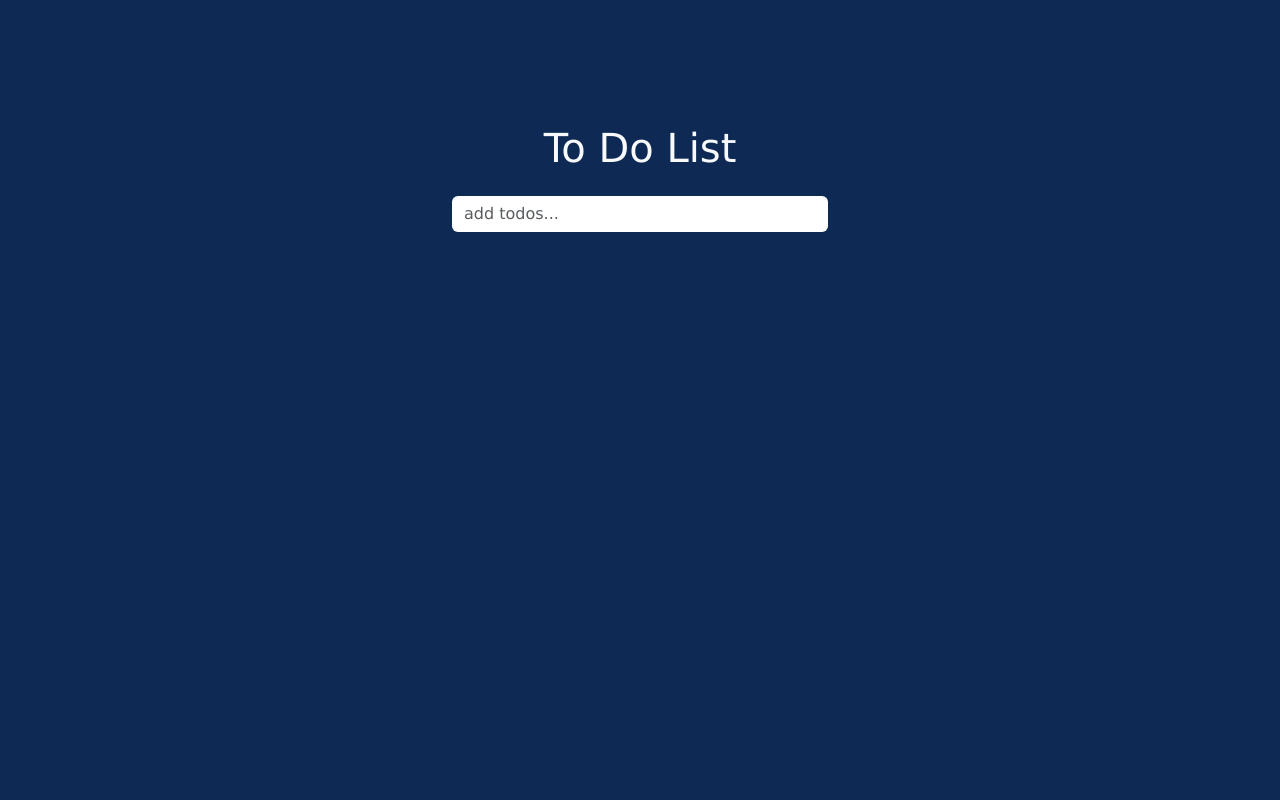
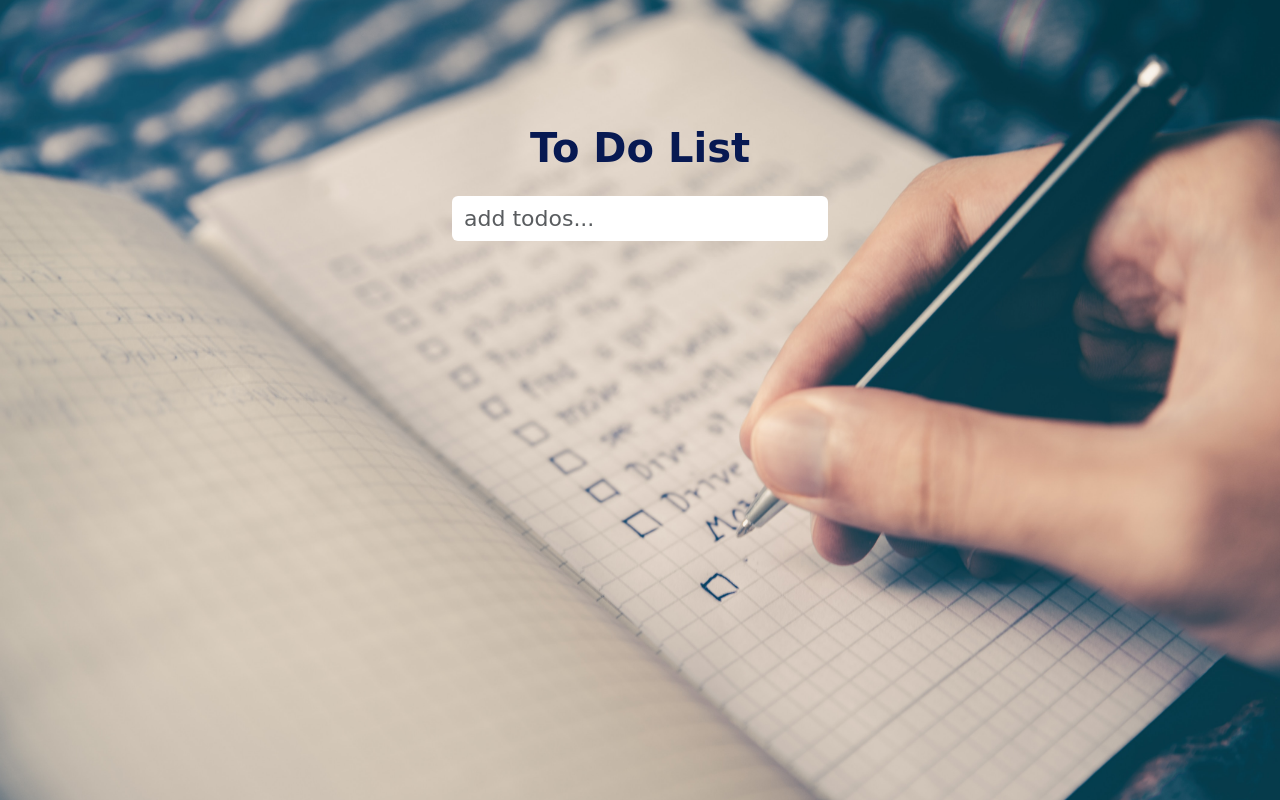
Before and after one commit to andbudha/javascript_todolist, a plain HTML site: page index.html in a window 1280 px wide. Drawn offline with nearby package versions, Linux system fonts and the light colour scheme; a web font is replaced by a local one.

Commit message:
list updated/new background/checkbox added

```diff
--- a/app.js
+++ b/app.js
@@ -41,6 +41,7 @@ const getTasksFromStorage = () => {
 const generateTaskTemplate = (taskTitle) => {
     const newTask = `
             <li class=" text-light list-group-item d-flex justify-content-between align-items-center">
+            <input type="checkbox" class="checkbox">
                 <span>${taskTitle}</span>
                 <i class="far fa-trash-alt delete"></i>
             </li>
--- a/index.html
+++ b/index.html
@@ -4,6 +4,10 @@
 <head>
     <meta charset="UTF-8">
     <meta name="viewport" content="width=device-width, initial-scale=1.0">
+    <link rel="preconnect" href="https://fonts.googleapis.com">
+    <link rel="preconnect" href="https://fonts.gstatic.com" crossorigin>
+    <link href="https://fonts.googleapis.com/css2?family=Edu+SA+Beginner:wght@400;500;600;700&display=swap"
+        rel="stylesheet">
     <link href="https://cdn.jsdelivr.net/npm/bootstrap@5.3.0/dist/css/bootstrap.min.css" rel="stylesheet"
         integrity="sha384-9ndCyUaIbzAi2FUVXJi0CjmCapSmO7SnpJef0486qhLnuZ2cdeRhO02iuK6FUUVM" crossorigin="anonymous">
     <link rel="stylesheet" href="styles.css">
@@ -14,6 +18,7 @@
 </head>
 
 <body>
+    <div class="background">
         <div class="container">
             <header class="text-center text-light my-4">
                 <h1 class="mb-4">To Do List</h1>
@@ -23,6 +28,7 @@
             </form>
             <ul class="list-group tasks mx-auto">
                 <!-- <li class=" text-light list-group-item d-flex justify-content-between align-items-center">
+                    <input type="checkbox" class="checkbox">
                     <span>be hard-working</span>
                     <i class="far fa-trash-alt delete"></i>
                 </li> -->
@@ -31,6 +37,7 @@
                 <input class="form-control m-auto" type="text" name="search" placeholder="filter todos..." />
             </form>
         </div>
+    </div>
     <script src="app.js"></script>
 </body>
 
--- a/styles.css
+++ b/styles.css
@@ -1,26 +1,63 @@
-body {
-    background: #0E2954;
-    font-family: Verdana, Geneva, Tahoma, sans-serif;
+* {
+    padding: 0;
+    margin: 0;
+    box-sizing: border-box;
+    font-family: 'Edu SA Beginner', cursive;
+}
+
+
+.background {
+    background-image: url('./img/todolist1.jpg');
+    height: 100vh;
+    width: 100vw;
+    background-position: center;
+    background-repeat: no-repeat;
+    background-size: cover;
+    display: flex;
+    justify-content: center;
+    align-items: start;
+    position: relative;
 }
 
 .container {
     max-width: 400px;
     padding-top: 100px;
+    position: absolute;
+    z-index: 3;
+}
+
+h1 {
+    color: #071952;
+    font-weight: 700;
 }
 
 input[type=text],
 input[type=text]:focus {
     border: none;
     max-width: 400px;
+    font-size: 22px;
 }
 
 .tasks li {
-    background: #1F6E8C;
+    background: #0B666A;
     margin-top: 2px;
+    padding: 3px 10px;
+    font-size: 22px;
+    font-weight: 500;
+}
+
+.checkbox {
+    height: 20px;
+    width: 20px;
+}
+
+.checkbox {
+    accent-color: #071952;
 }
 
 .delete {
     cursor: pointer;
+    color: #071952;
 }
 
 .filtered {
```
Also changed, not shown: img/todolist1.jpg (added). Lines whose indentation alone changed are shown as unchanged.
